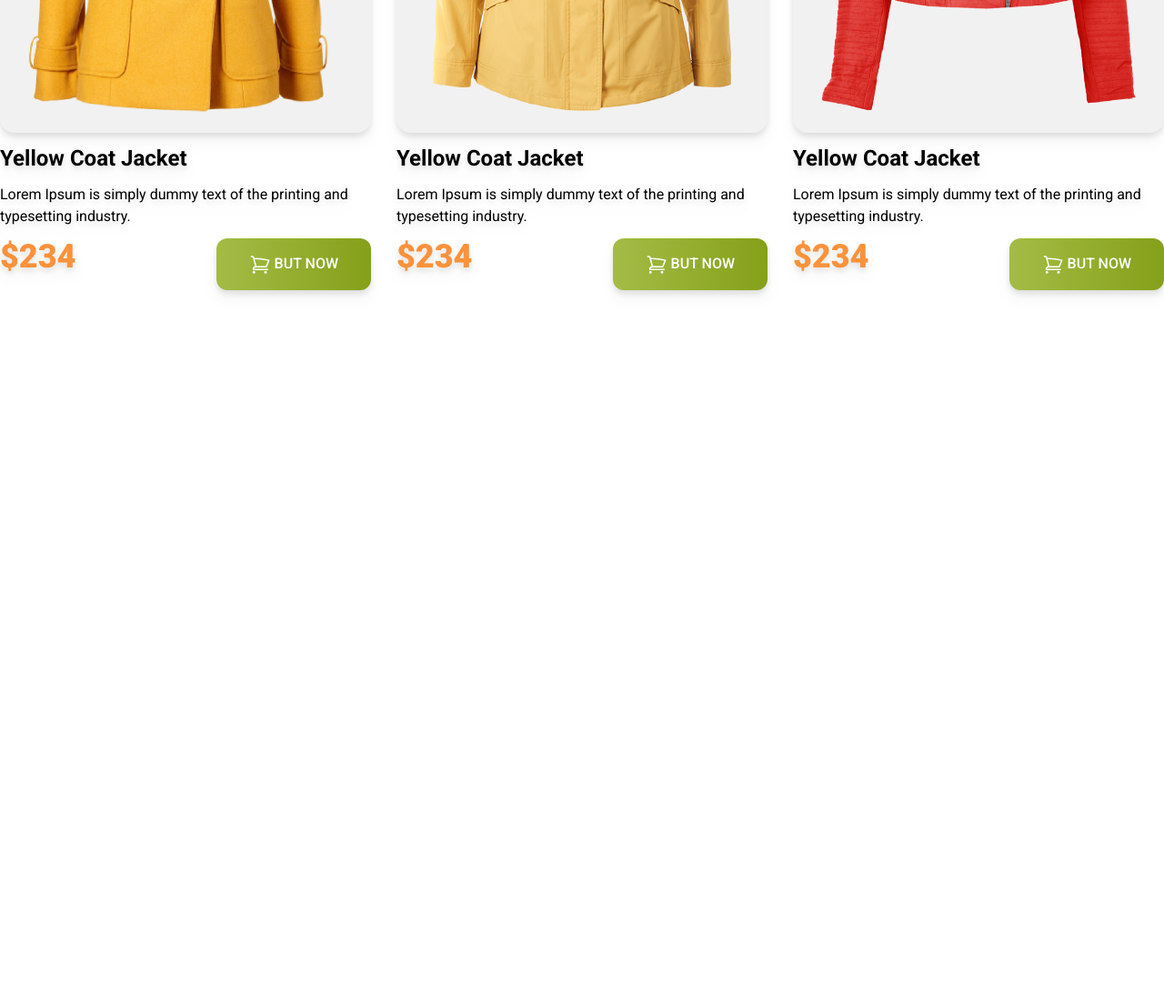
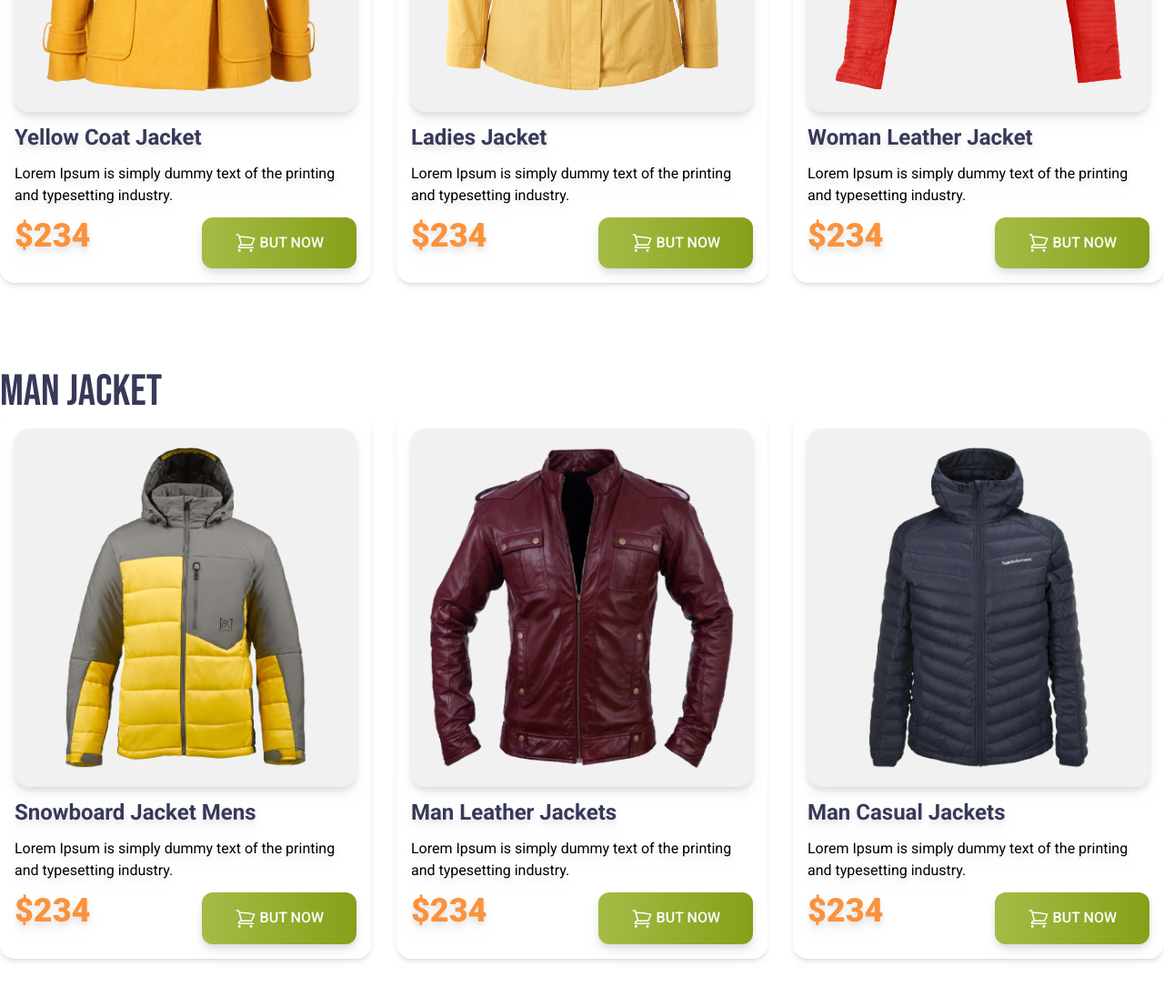
Before and after one commit to contactmizan/penguin-fashion-with-tailwind, a plain HTML site: page index.html in a window 1280 px wide. Shown: the part 1080-2176 px from the top of the page at 91% size. Before the commit the page ends 1447 px from the top, so only its background shows below. Drawn offline with nearby package versions, Linux system fonts and the light colour scheme.

Commit message:
complete mans jacket section

```diff
--- a/index.html
+++ b/index.html
@@ -33,8 +33,9 @@
         <!-- banner section -->
         <div class="flex flex-col md:flex-row justify-between items-center">
             <div class="space-y-3">
-                <h1 class="text-7xl uppercase font-bebas"><span class="text-[#FABE4C]">Be the Penguins</span><br> of
-                    winter</h1>
+                <h1 class="text-7xl uppercase font-bebas"><span class="text-[#FABE4C]">Be the Penguins</span><br> <span
+                        class="text-[#363958]">of
+                        winter</span></h1>
                 <p>Lorem Ipsum is simply dummy text of the printing
                     and typesetting industry.</p>
                 <button
@@ -55,15 +56,15 @@
     <main class="max-w-7xl mx-auto">
         <!-- woman jacket section -->
         <section class="py-12">
-            <h3 class="text-5xl font-bebas">W0Man Jacket</h3>
+            <h3 class="text-5xl font-bebas text-[#363958]">W0Man Jacket</h3>
             <!-- jacket section -->
             <div class="grid grid-cols-1 md:grid-cols-2 lg:grid-cols-3 gap-7 font-roboto">
                 <!-- jacket 1 -->
-                <div class="space-y-3 drop-shadow-lg">
+                <div class="space-y-3 shadow-md rounded-2xl p-4 drop-shadow-lg">
                     <div class="bg-[#F1F1F1] p-5 rounded-2xl">
                         <img src="images/jacket-1.png" alt="">
                     </div>
-                    <h4 class="text-2xl font-bold">Yellow Coat Jacket </h4>
+                    <h4 class="text-2xl font-bold text-[#363958]">Yellow Coat Jacket </h4>
                     <p>Lorem Ipsum is simply dummy text of the
                         printing and typesetting industry.</p>
                     <div class="flex justify-between">
@@ -80,11 +81,11 @@
                     </div>
                 </div>
                 <!-- jacket 2 -->
-                <div class="space-y-3 drop-shadow-lg">
+                <div class="space-y-3 shadow-md rounded-2xl p-4 drop-shadow-lg">
                     <div class="bg-[#F1F1F1] p-5 rounded-2xl">
                         <img src="images/jacket-2.png" alt="">
                     </div>
-                    <h4 class="text-2xl font-bold">Yellow Coat Jacket </h4>
+                    <h4 class="text-2xl font-bold text-[#363958]">Ladies Jacket </h4>
                     <p>Lorem Ipsum is simply dummy text of the
                         printing and typesetting industry.</p>
                     <div class="flex justify-between">
@@ -101,11 +102,40 @@
                     </div>
                 </div>
                 <!-- jacket 3 -->
-                <div class="space-y-3 drop-shadow-lg">
+                <div class="space-y-3 shadow-md rounded-2xl p-4 drop-shadow-lg">
                     <div class="bg-[#F1F1F1] p-5 rounded-2xl">
                         <img src="images/jacket-3.png" alt="">
                     </div>
-                    <h4 class="text-2xl font-bold">Yellow Coat Jacket </h4>
+                    <h4 class="text-2xl font-bold text-[#363958]">Woman Leather Jacket </h4>
+                    <p>Lorem Ipsum is simply dummy text of the
+                        printing and typesetting industry.</p>
+                    <div class="flex justify-between">
+                        <h3 class="text-4xl font-black text-orange-400">$234</h3>
+                        <button
+                            class="py-4 px-9 bg-gradient-to-r from-[#A4BC46] to-[#85A019] rounded-xl uppercase text-white font-medium"><svg
+                                xmlns="http://www.w3.org/2000/svg" fill="none" viewBox="0 0 24 24" stroke-width="1.5"
+                                stroke="currentColor" class="w-6 h-6 inline">
+                                <path stroke-linecap="round" stroke-linejoin="round"
+                                    d="M2.25 3h1.386c.51 0 .955.343 1.087.835l.383 1.437M7.5 14.25a3 3 0 0 0-3 3h15.75m-12.75-3h11.218c1.121-2.3 2.1-4.684 2.924-7.138a60.114 60.114 0 0 0-16.536-1.84M7.5 14.25 5.106 5.272M6 20.25a.75.75 0 1 1-1.5 0 .75.75 0 0 1 1.5 0Zm12.75 0a.75.75 0 1 1-1.5 0 .75.75 0 0 1 1.5 0Z" />
+                            </svg>
+
+                            But Now</button>
+
+                    </div>
+                </div>
+            </div>
+        </section>
+        <!-- Man jacket section -->
+        <section class="py-12">
+            <h3 class="text-5xl font-bebas text-[#363958]">man Jacket</h3>
+            <!-- jacket section -->
+            <div class="grid grid-cols-1 md:grid-cols-2 lg:grid-cols-3 gap-7 font-roboto">
+                <!-- jacket 1 -->
+                <div class="space-y-3 shadow-md rounded-2xl p-4 drop-shadow-lg">
+                    <div class="bg-[#F1F1F1] p-5 rounded-2xl">
+                        <img src="images/jacket-4.png" alt="">
+                    </div>
+                    <h4 class="text-2xl font-bold text-[#363958]">Snowboard Jacket Mens</h4>
                     <p>Lorem Ipsum is simply dummy text of the
                         printing and typesetting industry.</p>
                     <div class="flex justify-between">
@@ -121,6 +151,49 @@
                             But Now</button>
                     </div>
                 </div>
+                <!-- jacket 2 -->
+                <div class="space-y-3 shadow-md rounded-2xl p-4 drop-shadow-lg">
+                    <div class="bg-[#F1F1F1] p-5 rounded-2xl">
+                        <img src="images/jacket-5.png" alt="">
+                    </div>
+                    <h4 class="text-2xl font-bold text-[#363958]">Man Leather Jackets </h4>
+                    <p>Lorem Ipsum is simply dummy text of the
+                        printing and typesetting industry.</p>
+                    <div class="flex justify-between">
+                        <h3 class="text-4xl font-black text-orange-400">$234</h3>
+                        <button
+                            class="py-4 px-9 bg-gradient-to-r from-[#A4BC46] to-[#85A019] rounded-xl uppercase text-white font-medium"><svg
+                                xmlns="http://www.w3.org/2000/svg" fill="none" viewBox="0 0 24 24" stroke-width="1.5"
+                                stroke="currentColor" class="w-6 h-6 inline">
+                                <path stroke-linecap="round" stroke-linejoin="round"
+                                    d="M2.25 3h1.386c.51 0 .955.343 1.087.835l.383 1.437M7.5 14.25a3 3 0 0 0-3 3h15.75m-12.75-3h11.218c1.121-2.3 2.1-4.684 2.924-7.138a60.114 60.114 0 0 0-16.536-1.84M7.5 14.25 5.106 5.272M6 20.25a.75.75 0 1 1-1.5 0 .75.75 0 0 1 1.5 0Zm12.75 0a.75.75 0 1 1-1.5 0 .75.75 0 0 1 1.5 0Z" />
+                            </svg>
+
+                            But Now</button>
+                    </div>
+                </div>
+                <!-- jacket 3 -->
+                <div class="space-y-3 shadow-md rounded-2xl p-4 drop-shadow-lg">
+                    <div class="bg-[#F1F1F1] p-5 rounded-2xl">
+                        <img src="images/jacket-6.png" alt="">
+                    </div>
+                    <h4 class="text-2xl font-bold text-[#363958]">Man Casual Jackets </h4>
+                    <p>Lorem Ipsum is simply dummy text of the
+                        printing and typesetting industry.</p>
+                    <div class="flex justify-between">
+                        <h3 class="text-4xl font-black text-orange-400">$234</h3>
+                        <button
+                            class="py-4 px-9 bg-gradient-to-r from-[#A4BC46] to-[#85A019] rounded-xl uppercase text-white font-medium"><svg
+                                xmlns="http://www.w3.org/2000/svg" fill="none" viewBox="0 0 24 24" stroke-width="1.5"
+                                stroke="currentColor" class="w-6 h-6 inline">
+                                <path stroke-linecap="round" stroke-linejoin="round"
+                                    d="M2.25 3h1.386c.51 0 .955.343 1.087.835l.383 1.437M7.5 14.25a3 3 0 0 0-3 3h15.75m-12.75-3h11.218c1.121-2.3 2.1-4.684 2.924-7.138a60.114 60.114 0 0 0-16.536-1.84M7.5 14.25 5.106 5.272M6 20.25a.75.75 0 1 1-1.5 0 .75.75 0 0 1 1.5 0Zm12.75 0a.75.75 0 1 1-1.5 0 .75.75 0 0 1 1.5 0Z" />
+                            </svg>
+
+                            But Now</button>
+
+                    </div>
+                </div>
             </div>
         </section>
     </main>
```
